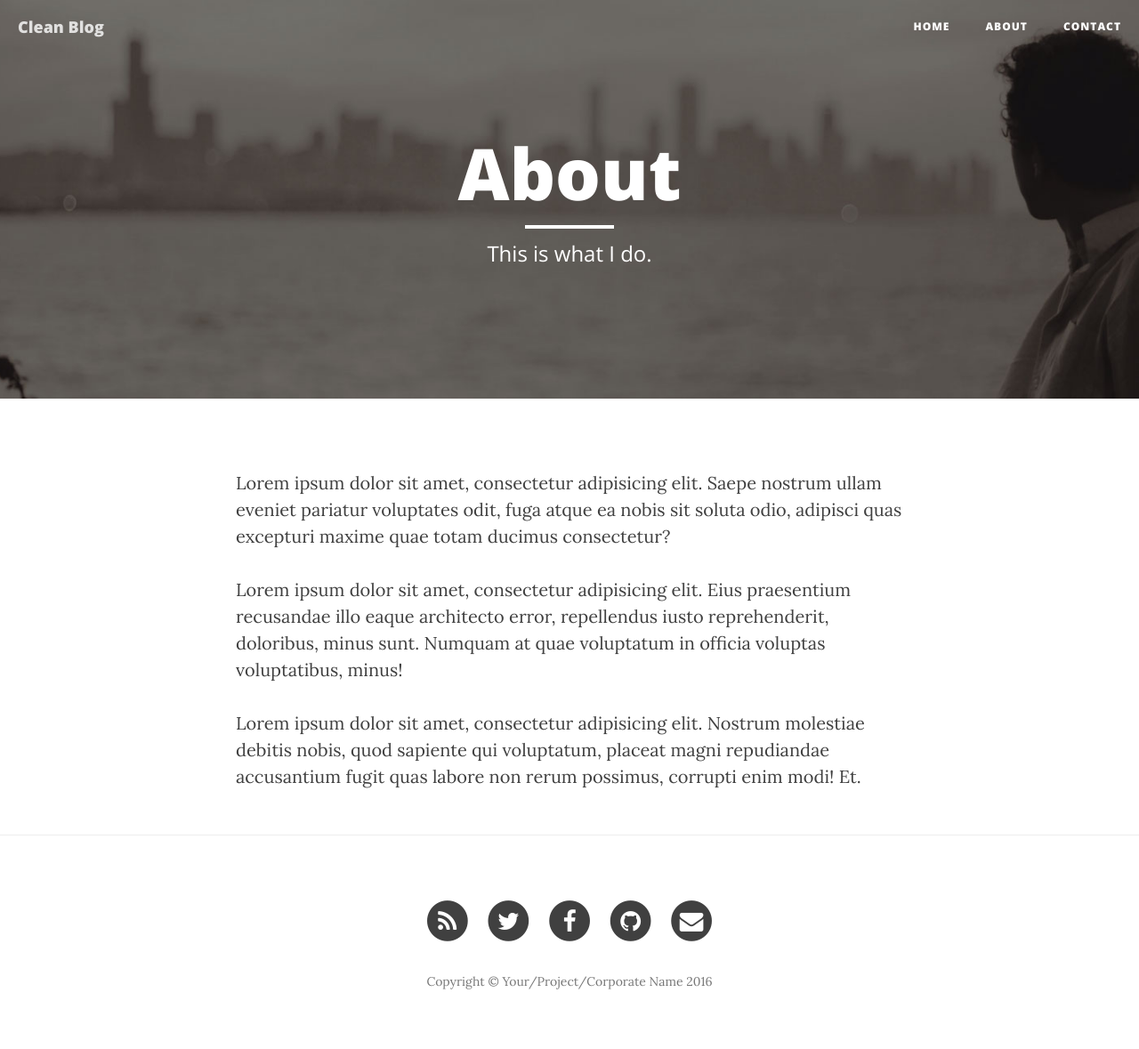
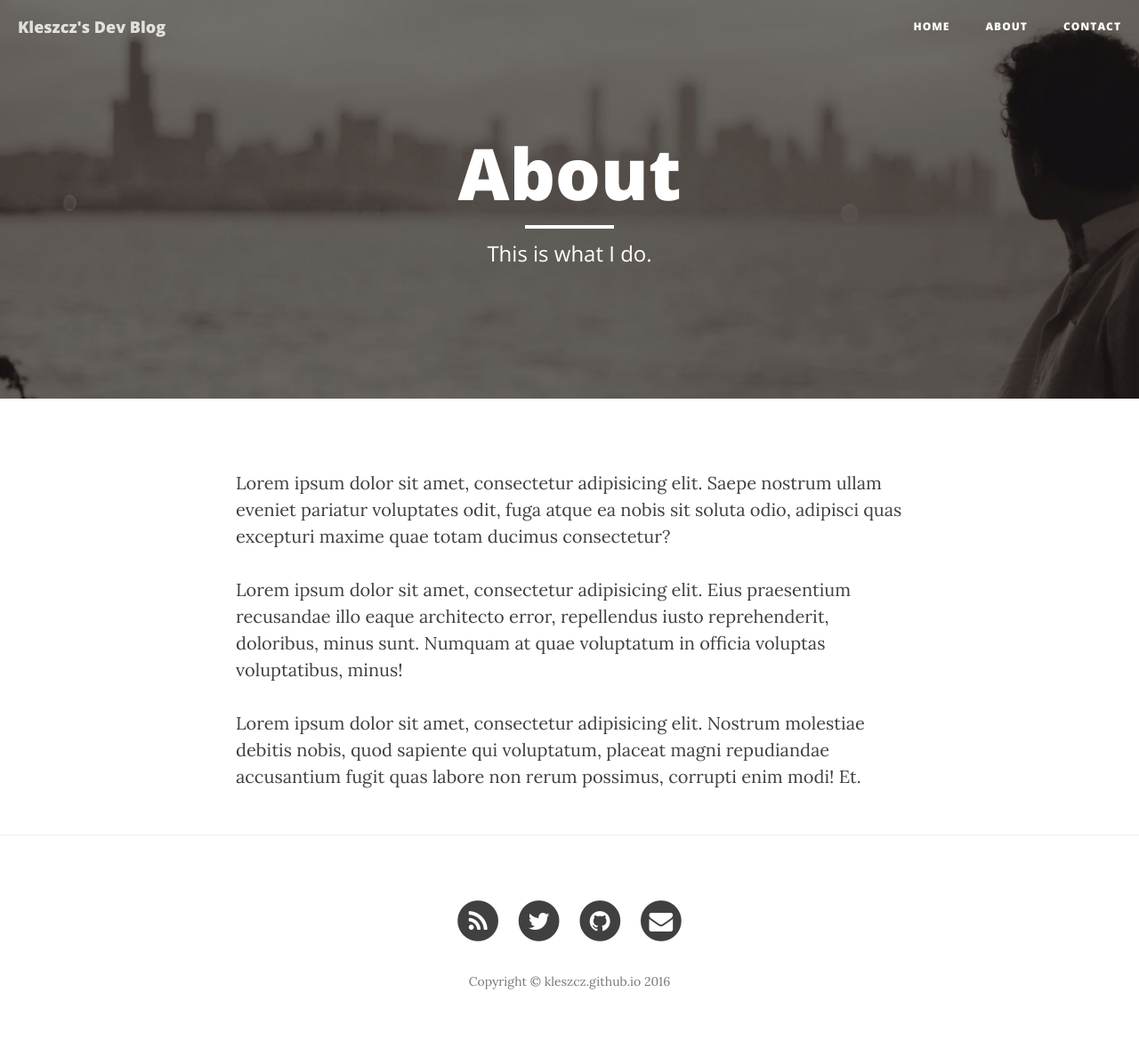
Before and after one commit to kleszcz/blog, a Jekyll site: the page built from about.html, in a window 1280 px wide. Shown: the whole page at 89% size. Built offline with Jekyll 4.4.1, drawn with Linux system fonts in a browser that asks for light colours; nearby versions of some CDN libraries.

Commit message:
Update config data

```diff
--- a/_config.yml
+++ b/_config.yml
@@ -1,15 +1,15 @@
 # Site settings
-title: Clean Blog
+title: Kleszcz's Dev Blog
 header-img: img/home-bg.jpg
-email: your-email@yourdomain.com
-copyright_name: Your/Project/Corporate Name
-description: "Write your site description here. It will be used as your sites meta description as well!"
-baseurl: "/startbootstrap-clean-blog-jekyll"
-url: "http://yourdomain.com"
-twitter_username: SBootstrap
-github_username:  davidtmiller
-facebook_username:  IronSummitMedia
-email_username:  your-email@yourdomain.com
+email: jankleszcz@gmail.com
+copyright_name: kleszcz.github.io
+description: "My own little dev blog"
+baseurl: "/blog"
+url: "http://kleszcz.github.io"
+twitter_username: jan.kleszczynski
+github_username:  kleszcz
+facebook_username:
+email_username:  jankleszcz@gmail.com
 
 # Build settings
 markdown: kramdown
```
